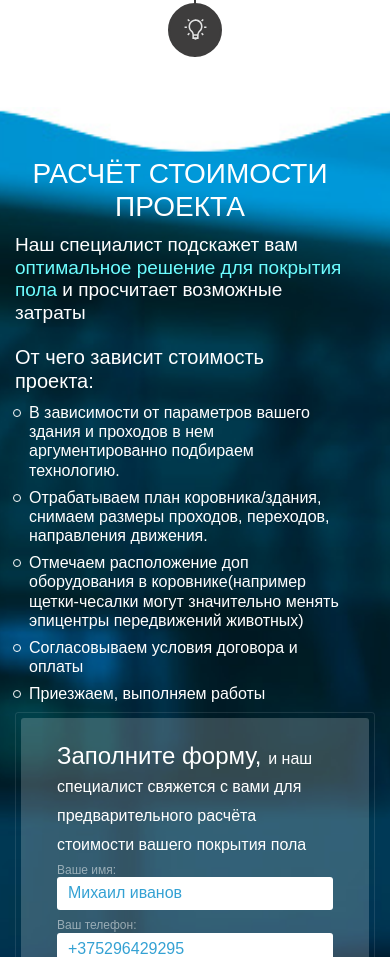
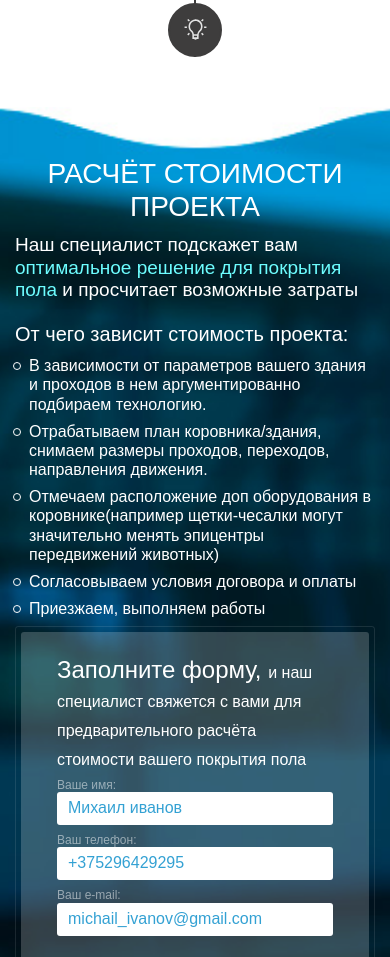
Before and after one commit to Alekseyfgl/freelance-1, a website: page index.html in a window 390 px wide. Shown: the part 8254-9211 px from the top of the page. Drawn offline with Linux system fonts and the light colour scheme.

Commit message:
some fix

```diff
--- a/sass/_mobile.scss
+++ b/sass/_mobile.scss
@@ -220,6 +220,9 @@
         top: 64px
     }
 
+    .order-cost-calculation {
+        margin-right: 0;
+    }
 
     .modal__form {
         padding-top: 36px;
```
Also changed, not shown: css/main.css, sass/main.css, 2 other files.
